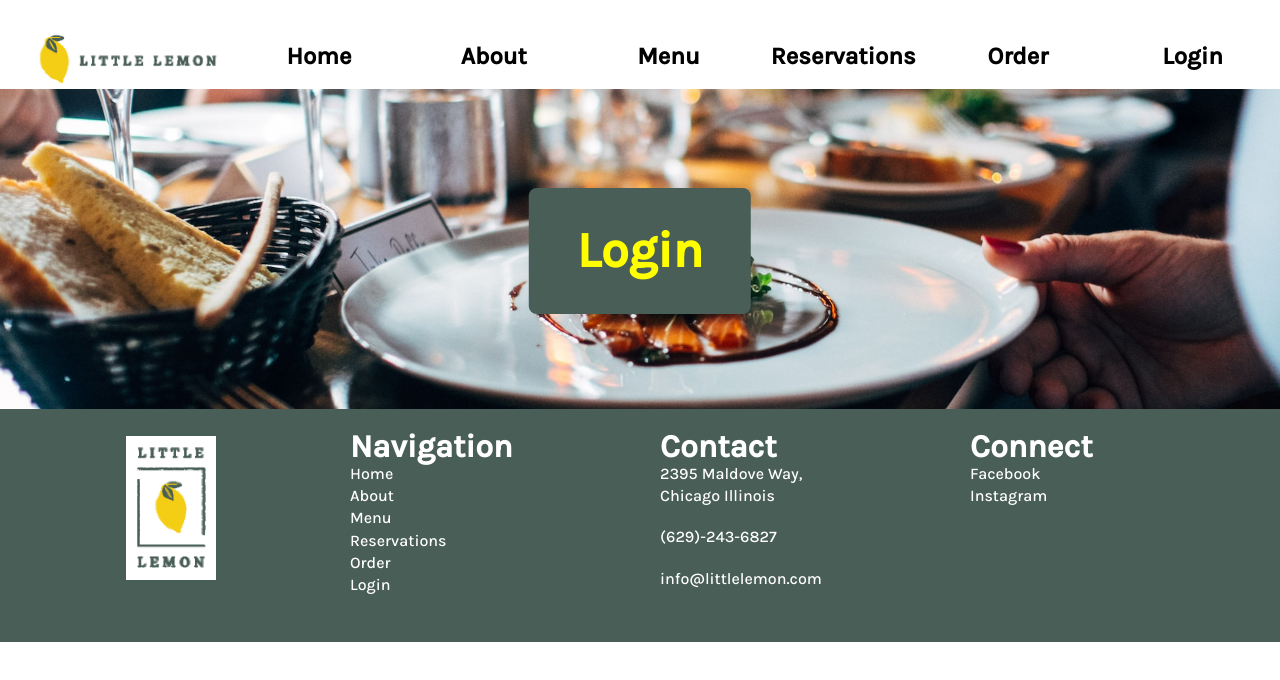
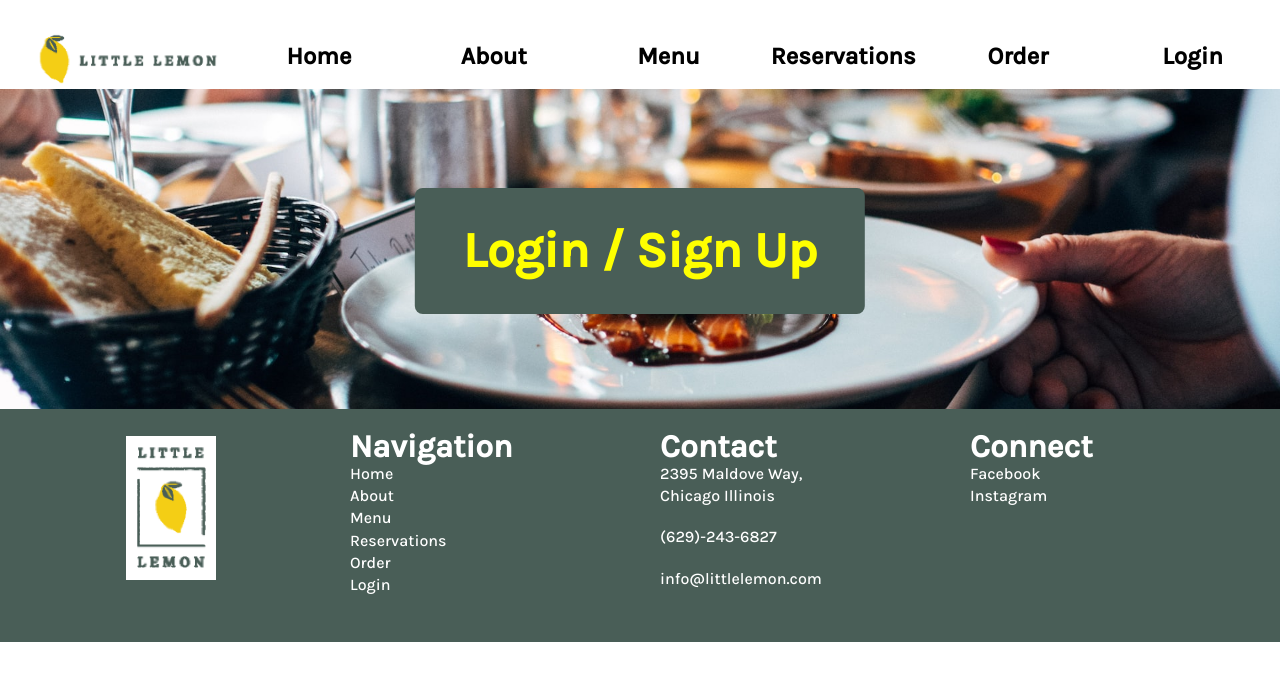
Before and after one commit to MDanial-Na/little-lemon-restaurant, a React (Create React App) app in the folder littlelemon/: page /login in a window 1280 px wide. Shown: the top 680 px of the page. Built offline with nearby package versions, Linux system fonts and the light colour scheme; a web font is replaced by a local one.

Commit message:
new logins

```diff
--- a/littlelemon/src/components/pages/Logins.js
+++ b/littlelemon/src/components/pages/Logins.js
@@ -10,7 +10,7 @@
         alt="Little Lemon Ingredients"
       ></img>
       <div className="login-header-text">
-        <h1>Login</h1>
+        <h1>Login / Sign Up</h1>
       </div>
     </header>
     </div>
```
